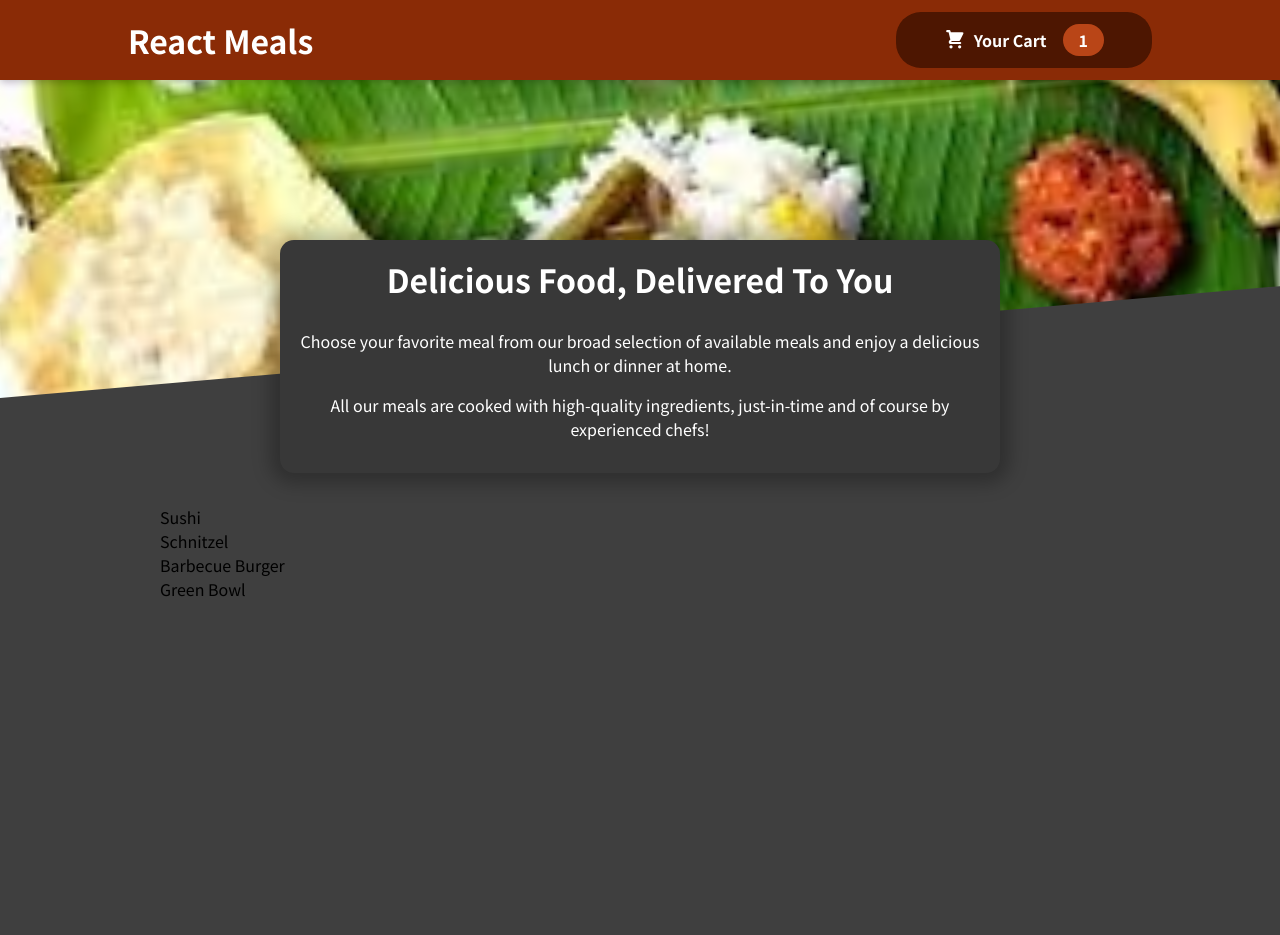
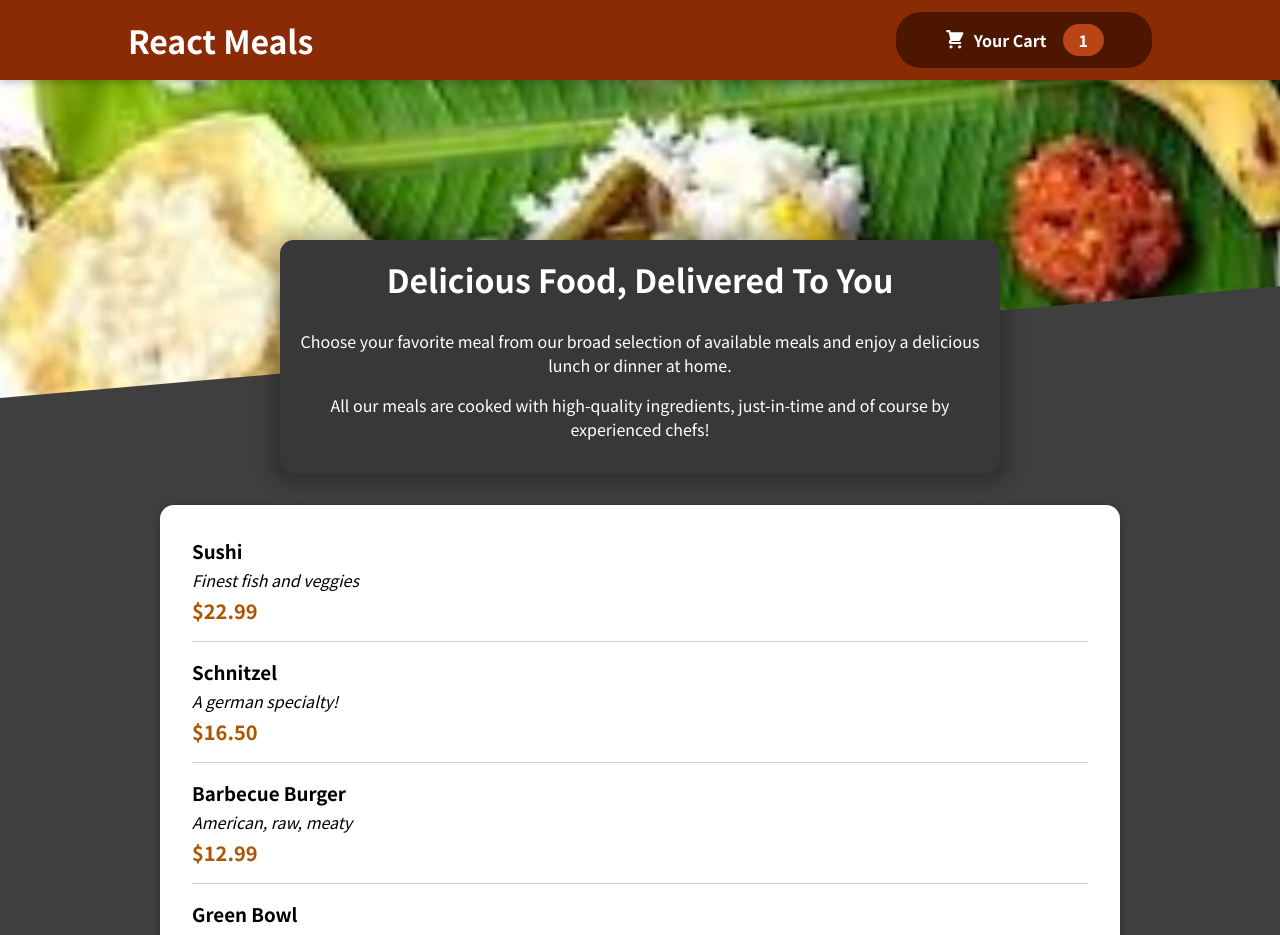
Before and after one commit to Abhisheksb1003/Restaurant-Website, a React (Create React App) app: page / in a window 1280 px wide. Shown: the top 935 px of the page. Before the commit the page ends 800 px from the top, so only its background shows below. Built offline with nearby package versions, Linux system fonts and the light colour scheme.

Commit message:
Making the Items visible

```diff
--- a/src/components/Meals/Availablemeals.js
+++ b/src/components/Meals/Availablemeals.js
@@ -1,4 +1,6 @@
+import Card from '../UI/Card';
 import classes from './Availablemeals.module.css';
+import Mealitem from './Mealitem/Mealitem';
 import React from 'react'
 
 const DUMMY_MEALS = [
@@ -31,11 +33,21 @@
 
 
 const Availablemeals=()=>{
-    const mealslist=DUMMY_MEALS.map((meal)=><li>{meal.name}</li>);
+    const mealslist=DUMMY_MEALS.map((meal)=>
+    <Mealitem
+    key={meal.id}
+
+    name={meal.name}
+    description={meal.description}
+    price={meal.price}
+    />);
+
     return <section className={classes.meals}>
+       <Card>
         <ul>
             {mealslist}
         </ul>
+        </Card>
     </section>
 
 }
--- /dev/null
+++ b/src/components/Meals/Mealitem/Mealitem.js
@@ -0,0 +1,19 @@
+import classes from './Mealitem.module.css';
+
+const Mealitem=(props)=>{
+    const price=`$${props.price.toFixed(2)}`;
+
+return (
+    <li className={classes.meal}>
+        <div><h3>{props.name}</h3>
+        <div className={classes.description}>{props.description}</div>
+        <div className={classes.price}>{price}</div>
+        </div>
+        <div>
+
+        </div>
+    </li>
+)
+}
+
+export default Mealitem
--- /dev/null
+++ b/src/components/Meals/Mealitem/Mealitem.module.css
@@ -0,0 +1,22 @@
+.meal {
+    display: flex;
+    justify-content: space-between;
+    margin: 1rem;
+    padding-bottom: 1rem;
+    border-bottom: 1px solid #ccc;
+  }
+
+  .meal h3 {
+    margin: 0 0 0.25rem 0;
+  }
+
+  .description {
+    font-style: italic;
+  }
+
+  .price {
+    margin-top: 0.25rem;
+    font-weight: bold;
+    color: #ad5502;
+    font-size: 1.25rem;
+  }
--- /dev/null
+++ b/src/components/UI/Card.js
@@ -0,0 +1,9 @@
+import classes from './Card.module.css';
+
+const Card=(props)=>{
+return (
+    <div className={classes.card}>{props.children}</div>
+)
+}
+
+export default Card;
--- /dev/null
+++ b/src/components/UI/Card.module.css
@@ -0,0 +1,6 @@
+.card {
+    padding: 1rem;
+    box-shadow: 0 2px 8px rgba(0, 0, 0, 0.25);
+    border-radius: 14px;
+    background-color: white;
+  }
```
